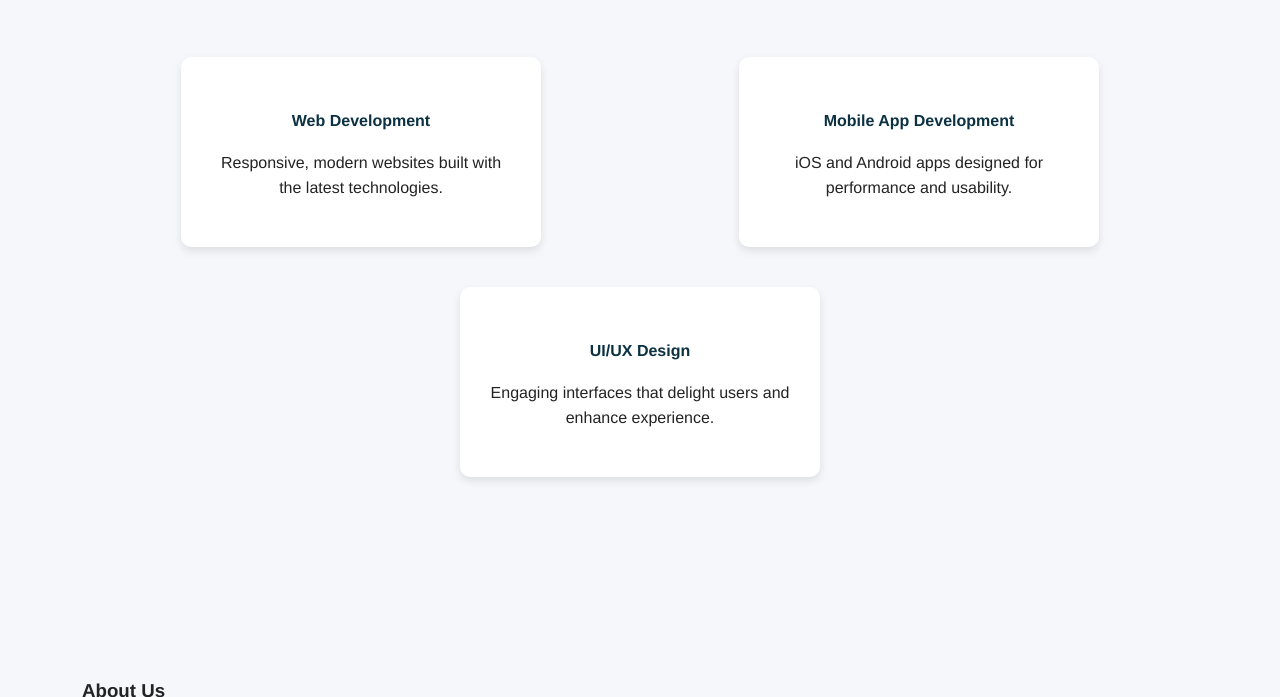
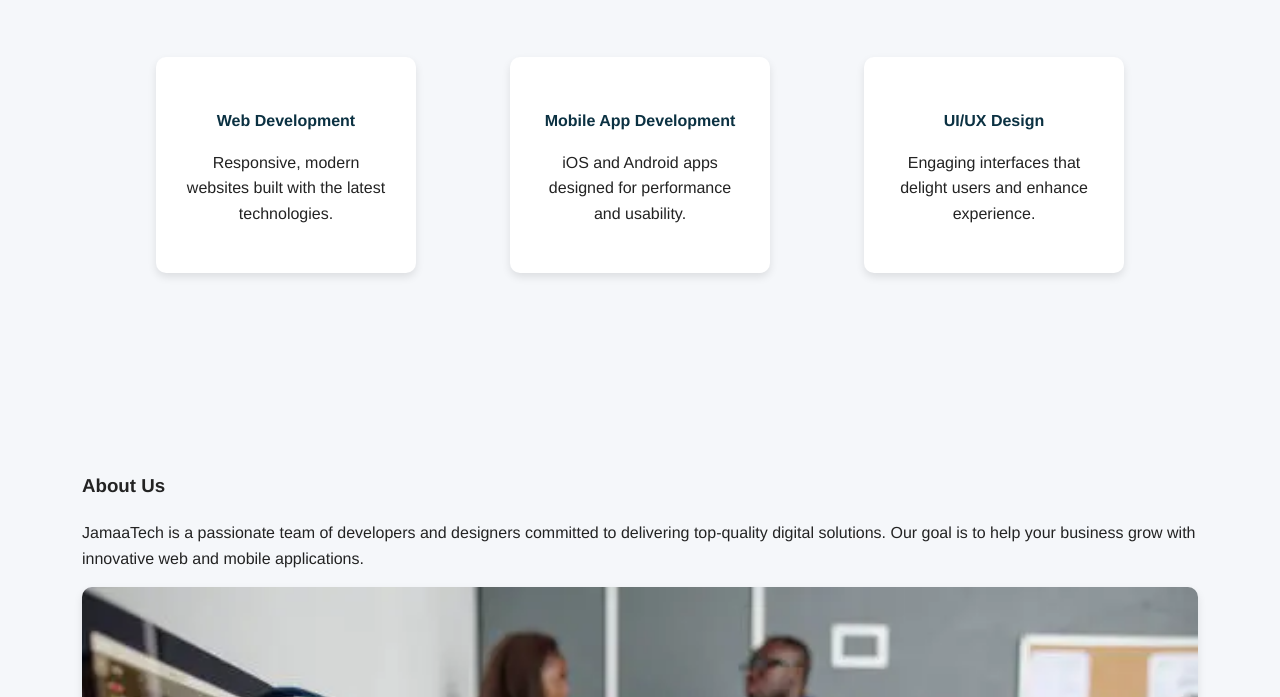
Before and after one commit to Chabagaje/FlexisafTask3, a plain HTML site: page index.html in a window 1280 px wide. Shown: the part 720-1417 px from the top of the page. Drawn offline with nearby package versions, Linux system fonts and the light colour scheme; files that its build step writes are made by us from their sources.

Commit message:
Update styles.scss

```diff
--- a/styles.scss
+++ b/styles.scss
@@ -134,15 +134,16 @@ section {
 // Services Cards
 .cards {
   display: flex;
-  justify-content: space-around;
+  justify-content: space-evenly;
   flex-wrap: wrap;
+  flex-direction: row;
 
   .card {
     background-color: #fff;
     box-shadow: 0 4px 8px rgba(0,0,0,0.1);
     border-radius: 10px;
     padding: 30px;
-    width: 300px;
+    width: 200px;
     margin: 20px;
     text-align: center;
     transition: transform 0.3s;
@@ -359,4 +360,5 @@ section {
     padding: 15px 10px;
     font-size: 0.9em;
   }
+
 }
```
